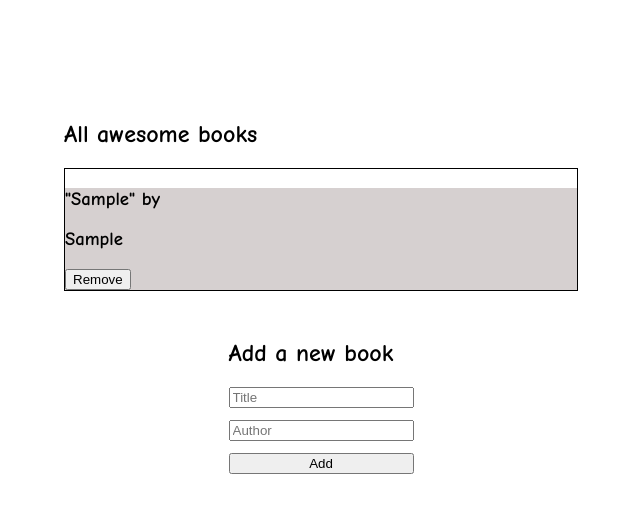
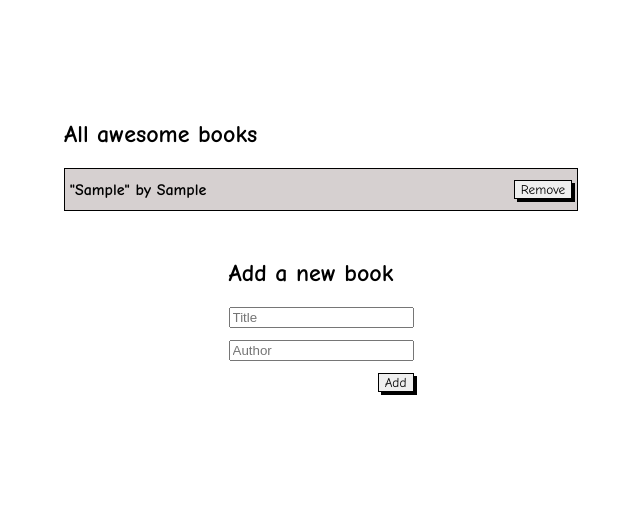
Before and after one commit to Camilovelag/Awesome_books, a plain HTML site: page Index.html in a window 1280 px wide. Both pictures are taken after typing "Sample", "Sample" into the empty fields and a click on the button "Add". Shown: the whole page, without its empty margins (319-959 px from the left). Drawn offline with Linux system fonts and the light colour scheme.

Commit message:
Add style to the book wraper and buttons

```diff
--- a/scripts.js
+++ b/scripts.js
@@ -29,8 +29,7 @@ class Collection {
     if (this) {
       const div = document.createElement('div');
       div.className = 'book-wraper';
-      div.innerHTML = `<h3>"${data.title}" by</h3>
-                    <h3>${data.author}</h3>
+      div.innerHTML = `<h3>"${data.title}" by ${data.author}</h3>
                     <button data-value="${data.title}-${data.author}" type="button" class ="remove-button">Remove</button>`;
       bookSection.appendChild(div);
     }
@@ -39,7 +38,7 @@ class Collection {
   removeFromColl(data) {
     const arr = data.getAttribute('data-value').split('-');
     this.books = this.books.filter(
-      (item) => item.title + item.author !== arr[0] + arr[1],
+      (item) => item.title + item.author !== arr[0] + arr[1]
     );
     this.populateStorage();
   }
@@ -47,7 +46,7 @@ class Collection {
   populateStorage() {
     localStorage.setItem(
       'bookCollection',
-      JSON.stringify({ bookColl: this.books }),
+      JSON.stringify({ bookColl: this.books })
     );
   }
 }
--- a/styles.css
+++ b/styles.css
@@ -28,3 +28,30 @@ body {
 .book-wraper:nth-child(even) {
   background-color: white;
 }
+
+.book-wraper {
+  display: flex;
+  align-items: center;
+  height: 2.0rem;
+  padding: 0.3rem;
+}
+
+.remove-button {
+  align-self: center;
+  margin-left: auto;
+  height: auto;
+}
+
+button {
+  border: 1px solid;
+  box-shadow: 3px 3px;
+  font-family: "Comic Sans MS", "Comic Sans", cursive;
+}
+
+.book-wraper h3 {
+  font-size: 1rem;
+}
+
+.add-btn {
+  margin-left: auto;
+}
```
